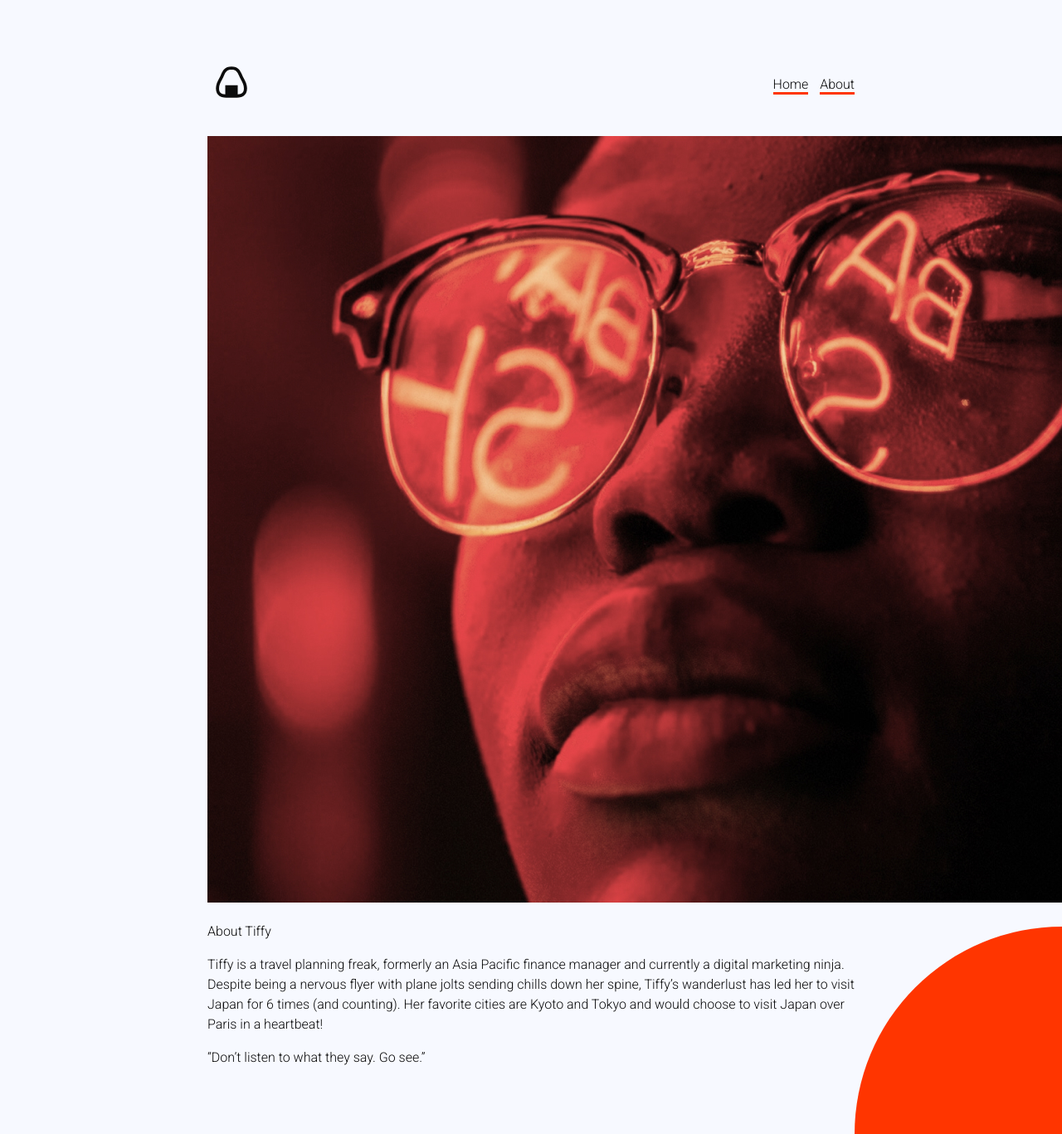
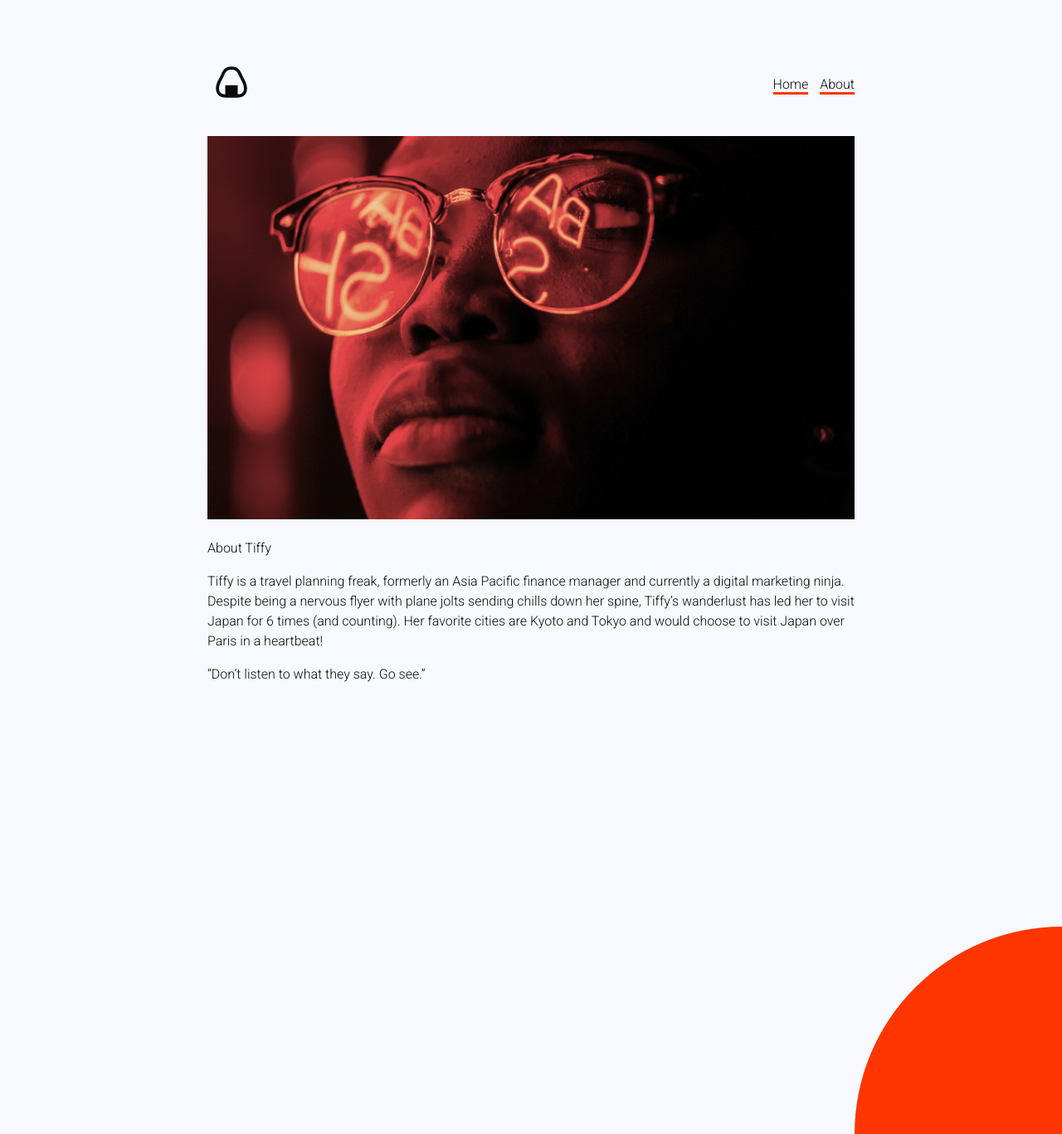
Before and after one commit to galapr/anightinjapan, a Jekyll site: the page built from about.markdown, in a window 1280 px wide and 1367 px high. Shown: the whole window at 83% size. Built offline with Jekyll 4.4.1, drawn with Linux system fonts in a browser that asks for light colours.

Commit message:
image layout changes

```diff
--- a/_layouts/default.html
+++ b/_layouts/default.html
@@ -11,7 +11,7 @@
         <div class="circle"></div>
         {% include header.html %}
 
-        <section>
+        <section class="content">
             {{ content }}
         </section>
 
--- a/assets/css/app.scss
+++ b/assets/css/app.scss
@@ -98,3 +98,9 @@ div.post {
         max-width: 780px;
     }
 }
+
+section.content {
+    img {
+        max-width: 780px;
+    }
+}
```
